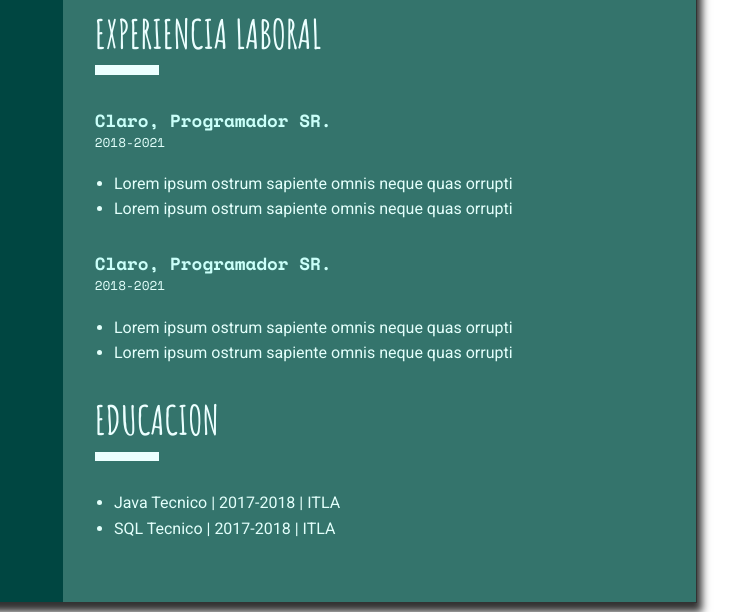
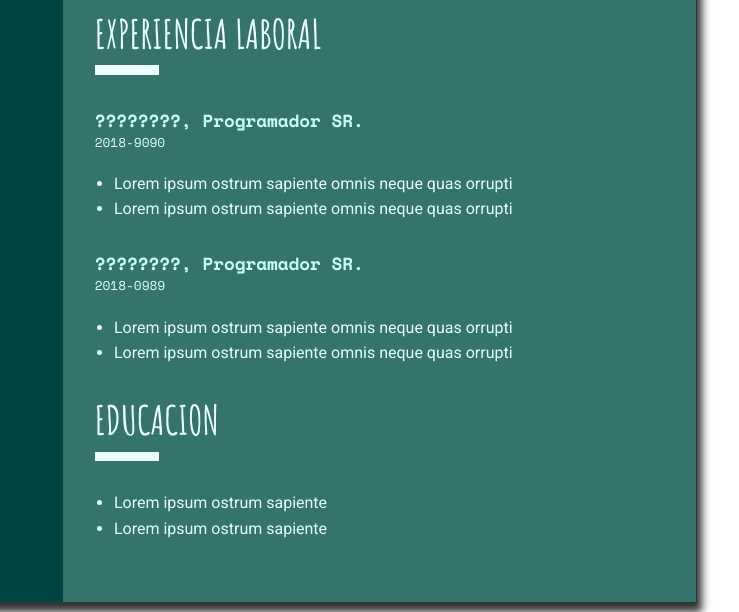
Before and after one commit to AlexanderC04/Alexander-Cordero-diplomado-javascript, a website: page creacion-de-cv-con-css-y-html/resume.html in a window 1280 px wide. Shown: the part 529-1141 px from the top of the page, 443-1182 px from the left. Drawn offline with nearby package versions, Linux system fonts and the light colour scheme; files that its build step writes are made by us from their sources; files whose address does not match are found by name.

Commit message:
CV con CSS/HTML

```diff
--- a/creacion-de-cv-con-css-y-html/resume.html
+++ b/creacion-de-cv-con-css-y-html/resume.html
@@ -99,8 +99,8 @@
         </article>
         <article class="resume__article">
           <h3 class="title">EXPERIENCIA LABORAL</h3>
-          <h4 class="subtitle">Claro, Programador SR.</h4>
-          <p class="date-info">2018-2021</p>
+          <h4 class="subtitle">????????, Programador SR.</h4>
+          <p class="date-info">2018-9090</p>
           <ul class="resume__list">
             <li class="resume__list-item">
               Lorem ipsum ostrum sapiente omnis neque quas orrupti
@@ -109,8 +109,8 @@
               Lorem ipsum ostrum sapiente omnis neque quas orrupti
             </li>
           </ul>
-          <h4 class="subtitle">Claro, Programador SR.</h4>
-          <p class="date-info">2018-2021</p>
+          <h4 class="subtitle">????????, Programador SR.</h4>
+          <p class="date-info">2018-0989</p>
           <ul class="resume__list">
             <li class="resume__list-item">
               Lorem ipsum ostrum sapiente omnis neque quas orrupti
@@ -123,8 +123,8 @@
         <article class="resume__article">
           <h3 class="title">EDUCACION</h3>
           <ul class="resume__list">
-            <li class="resume__list-item">Java Tecnico | 2017-2018 | ITLA</li>
-            <li class="resume__list-item">SQL Tecnico | 2017-2018 | ITLA</li>
+            <li class="resume__list-item">Lorem ipsum ostrum sapiente</li>
+            <li class="resume__list-item">Lorem ipsum ostrum sapiente</li>
           </ul>
         </article>
       </section>
```
Also changed, not shown: creacion-de-cv-con-css-y-html/assets/image/screenshot.png (deleted).
